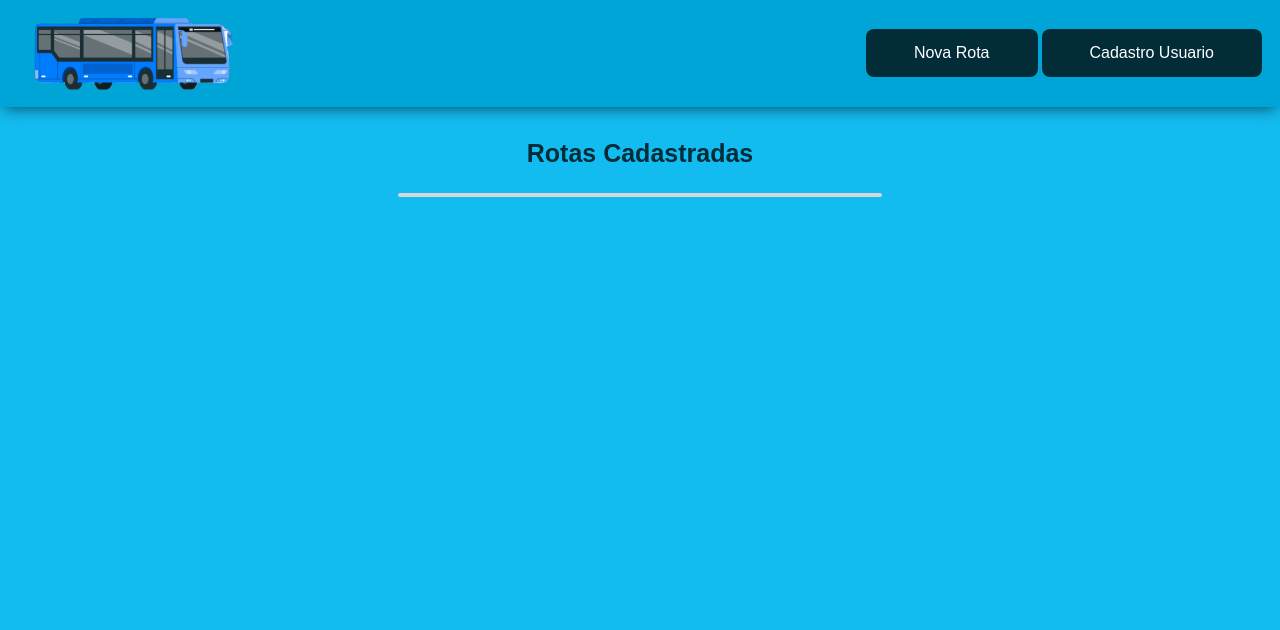
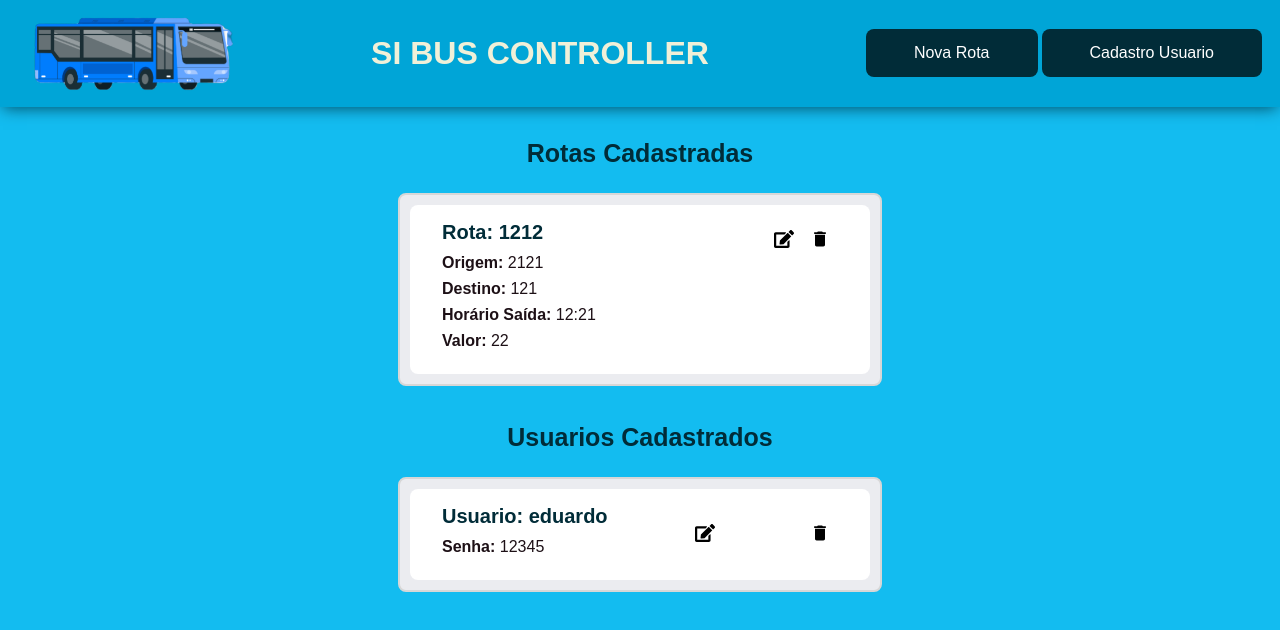
Before and after one commit to Eduardo-Montanhani/Hacktoon2, a React (Vite) app in the folder project-ts/: page / in a window 1280 px wide. Shown: the top 630 px of the page. Built offline with nearby package versions, Linux system fonts and the light colour scheme; data requests are answered from the project's data file.

Commit message:
Adicionando a listagem de usuarios e a logo do site

```diff
--- a/project-ts/db.json
+++ b/project-ts/db.json
@@ -1,11 +1,19 @@
 {
-  "rotas": [],
+  "rotas": [
+    {
+      "nome": "1212",
+      "rotaInicial": "2121",
+      "rotaFinal": "121",
+      "horario": "12:21",
+      "preco": "22",
+      "id": 1
+    }
+  ],
   "usuario": [
     {
       "nome": "eduardo",
       "senha": "12345",
       "id": 1
     }
-  ],
-  "compra": []
+  ]
 }
--- a/project-ts/index.html
+++ b/project-ts/index.html
@@ -4,7 +4,7 @@
     <meta charset="UTF-8" />
     <link rel="icon"  href="/public/logo.png" />
     <meta name="viewport" content="width=device-width, initial-scale=1.0" />
-    <title>SI BUS DASHBOARD</title>
+    <title>SI BUS CONTROLLER</title>
   </head>
   <body>
     <div id="root"></div>
--- a/project-ts/src/App.tsx
+++ b/project-ts/src/App.tsx
@@ -7,6 +7,7 @@ import { CustomModal } from './components/CustomModal'
 import { RotasProvider } from './contexts/rotaContext'
 import { CustomUser } from './components/CustomUser'
 import { UsersProvider } from './contexts/userContext'
+import { ListUser } from './components/ListUser'
 
 Modal.setAppElement('#root')
 
@@ -45,6 +46,7 @@ function App() {
                  abrirModal={abrirModal}
                 />
 
+
                 <CustomModal
                     modalVisible={isVisibleModal}
                     fecharModal={fecharModal}
@@ -52,6 +54,9 @@ function App() {
             </RotasProvider>
 
             <UsersProvider>
+            <ListUser
+                abrirUser={abrirUser}
+                />
             <CustomUser
                     UserVisible={isVisibleUser}
                     fecharUser={fecharUser}
--- a/project-ts/src/components/CustomUser/index.tsx
+++ b/project-ts/src/components/CustomUser/index.tsx
@@ -1,4 +1,4 @@
-import { FormEvent, useContext, useState } from 'react'
+import { FormEvent, useContext,useEffect, useState } from 'react'
 import Modal from 'react-modal'
 import { FormContainer } from './styles'
 import { UserContext } from '../../contexts/userContext'
@@ -9,24 +9,43 @@ interface PropsUser{
 }
 
 export function CustomUser(props: PropsUser){
-    const { createUsers} = useContext(UserContext);
+    const { createUsers, editarUser, funSetUserDefault, updateUser} = useContext(UserContext);
     const [nome, setNome] = useState('')
     const [senha, setSenha] = useState('')
 
+    useEffect(() => {
+        if (editarUser.editar) {
+            setNome(editarUser.user?.nome ? editarUser.user.nome : '')
+            setSenha(editarUser.user?.senha? editarUser.user.senha : '')
+
+        }
+
+    }, [editarUser.editar])
     function limparCamposEFecharModal() {
+        funSetUserDefault();
         setNome('')
         setSenha('')
         props.fecharUser()
     }
+
     //poderia ser OnsubmitModal
     function criarUser(event: FormEvent) {
         event.preventDefault()
 
-            createUsers({
-                nome : nome,
-                senha
-            })
+            if (editarUser.editar && editarUser.user) {
+                let objUser = {
+                    ...editarUser.user,
+                    nome,
+                    senha
 
+                }
+                updateUser(objUser)
+            }else {
+                createUsers({
+                    nome: nome,
+                    senha: senha
+                })
+            }
 
 
 
--- a/project-ts/src/components/Header/index.tsx
+++ b/project-ts/src/components/Header/index.tsx
@@ -9,6 +9,8 @@ export const Header = (props: PropsHeader) => {
     return(
         <Container>
             <img src="/logobus.png" alt="logo" />
+
+            <h1>SI BUS CONTROLLER</h1>
             <div>
                 <button
                     type="button"
--- a/project-ts/src/components/Header/styles.ts
+++ b/project-ts/src/components/Header/styles.ts
@@ -10,7 +10,8 @@ export const Container = styled.header`
     box-shadow: 0px 4px 15px -3px rgba(1, 77, 99);
 
     h1 {
-        color: #f69a0b;
+        color: #f0f0d8;
+        text-align:center;
     }
 
     button {
--- /dev/null
+++ b/project-ts/src/components/ListUser/index.tsx
@@ -0,0 +1,60 @@
+import { UserContext } from "../../contexts/userContext";
+import { useContext } from 'react'
+import { FaEdit } from "react-icons/fa";
+import { MdDelete } from "react-icons/md";
+import { Container } from "./styles";
+
+interface PropsListUsers {
+    abrirUser: () => void;
+}
+export function ListUser(props: PropsListUsers){
+    const { users, deleteUser, funEditarUser} = useContext(UserContext)
+
+    return(
+        <>
+        <Container>
+            <div>
+                <h3>
+                    Usuarios Cadastrados
+                </h3>
+                <ul>
+                    {
+                        users
+                            .map((user, index)=> {
+                                return(
+                                    <li
+                                    key={index}>
+                                    <div>
+                                                <h4>
+                                                    Usuario: {user.nome}
+                                                </h4>
+                                                <p><b>Senha:</b> {user.senha}</p>
+
+                                            </div>
+                                            <button type='button' className='btn-editar'
+                                                    onClick={() => {
+                                                        //o editar é para ajuste tecnico
+                                                        funEditarUser({ editar: true, user: user })
+                                                        props.abrirUser();
+                                                    }}
+                                                >
+                                                    <FaEdit size={20}/>
+                                                </button>
+                                                <button type='button' className='btn-delete'
+                                                    onClick={() => {
+                                                        deleteUser(user)
+                                                    }}
+                                                >
+                                                    <MdDelete size={20}/>
+                                                </button>
+                                    </li>
+                                )
+                            })
+                    }
+                </ul>
+            </div>
+        </Container>
+
+        </>
+    )
+}
--- /dev/null
+++ b/project-ts/src/components/ListUser/styles.ts
@@ -0,0 +1,81 @@
+import styled from 'styled-components'
+
+export const Container = styled.div`
+
+    margin-top: 2rem;
+    margin-left: 1rem;
+    margin-right: 1rem;
+    display: flex;
+    justify-content: center;
+
+    h3 {
+        text-align: center;
+        font-size: 25px;
+        font-weight: 700;
+        color: var(--blue-light);
+        margin: 0 0 25px 0;
+    }
+
+    ul {
+        width: 30rem;
+        border-radius: 8px;
+        margin: 5px;
+        border: 2px solid #d7d7d7;
+        background-color: #ebecf0;
+
+
+        h4 {
+            margin-bottom: 10px;
+            color: var(--blue-light);
+            font-size: 20px;
+            font-weight: 750;
+        }
+
+        p {
+            margin: 0 0 8px 0;
+        }
+
+        li {
+            padding: 1rem 2rem;
+            color: var(--text-body);
+            background-color: #fff;
+            border: 0;
+            border-radius: 8px;
+            margin: 10px;
+            list-style: none;
+
+            display: flex;
+            justify-content: space-between;
+
+        }
+
+        button {
+            margin: 5px;
+
+        }
+
+        .btn-editar{
+            padding: 3px;
+            border: 0;
+            background-color: #fff;
+        }
+
+        .btn-delete{
+            padding: 3px;
+            border: 0;
+            background-color: #fff;
+        }
+
+        .btn-editar:hover{
+            background-color: #b5b3b3;
+            transition: 1s;
+            border-radius: 3px;
+        }
+
+        .btn-delete:hover{
+            background-color: #b5b3b3;
+            transition: 1s;
+            border-radius: 3px;
+        }
+    }
+`
--- a/project-ts/src/contexts/userContext.tsx
+++ b/project-ts/src/contexts/userContext.tsx
@@ -19,9 +19,18 @@ interface UsersComID {
     senha: string;
 }
 
+interface DataEditarUser {
+    editar: boolean;
+    user: UsersComID | null;
+}
 interface PropsUserContext {
     users: Array<UsersComID>;
     createUsers: (users: Users) => Promise<void>;
+    updateUser: (users: UsersComID) => Promise<void>
+    funEditarUser: (tarefas: DataEditarUser) => void;
+    funSetUserDefault: () => void;
+    editarUser: DataEditarUser;
+    deleteUser: (users: UsersComID) => Promise<void>
 }
 
 export const UserContext = createContext({} as PropsUserContext);
@@ -33,7 +42,7 @@ interface PropsUserProvider {
 export function UsersProvider({ children }: PropsUserProvider) {
     const [users, setUsers] = useState([]);
     const [loading, setLoading] = useState<boolean>(false);
-
+    const [editarUser, setEditarUsers] = useState<DataEditarUser>({editar: false, user: null})
     useEffect(() => {
         axios.get("http://localhost:3000/usuario").then((res) => {
             setUsers(res.data);
@@ -48,11 +57,41 @@ export function UsersProvider({ children }: PropsUserProvider) {
             setLoading(false);
         });
     }
+    async function updateUser(data: UsersComID) {
+        setLoading(true)
+        await axios.put(`http://localhost:3000/usuario/${data.id}`, data);
+        axios.get('http://localhost:3000/usuario')
+        .then((res) => {
+            setUsers(res.data);
+            setLoading(false)
+        });
+    }
+    function funSetUserDefault(){
+        setEditarUsers({ editar: false, user: null})
+    }
+    function funEditarUser(data: DataEditarUser) {
+        setEditarUsers(data)
+    }
+    async function deleteUser(data: UsersComID) {
+        setLoading(true)
+        await axios.delete(`http://localhost:3000/usuario/${data.id}`);
+        axios.get('http://localhost:3000/usuario')
+        .then((res)=> {
+            setUsers(res.data);
+            setLoading(false)
+        });
+    }
 
     return (
         <UserContext.Provider value={{
             users,
-            createUsers
+            createUsers,
+            updateUser,
+            funEditarUser,
+            funSetUserDefault,
+            deleteUser,
+            editarUser
+
         }}>
             <Loading visible={loading} />
             {children}
```
